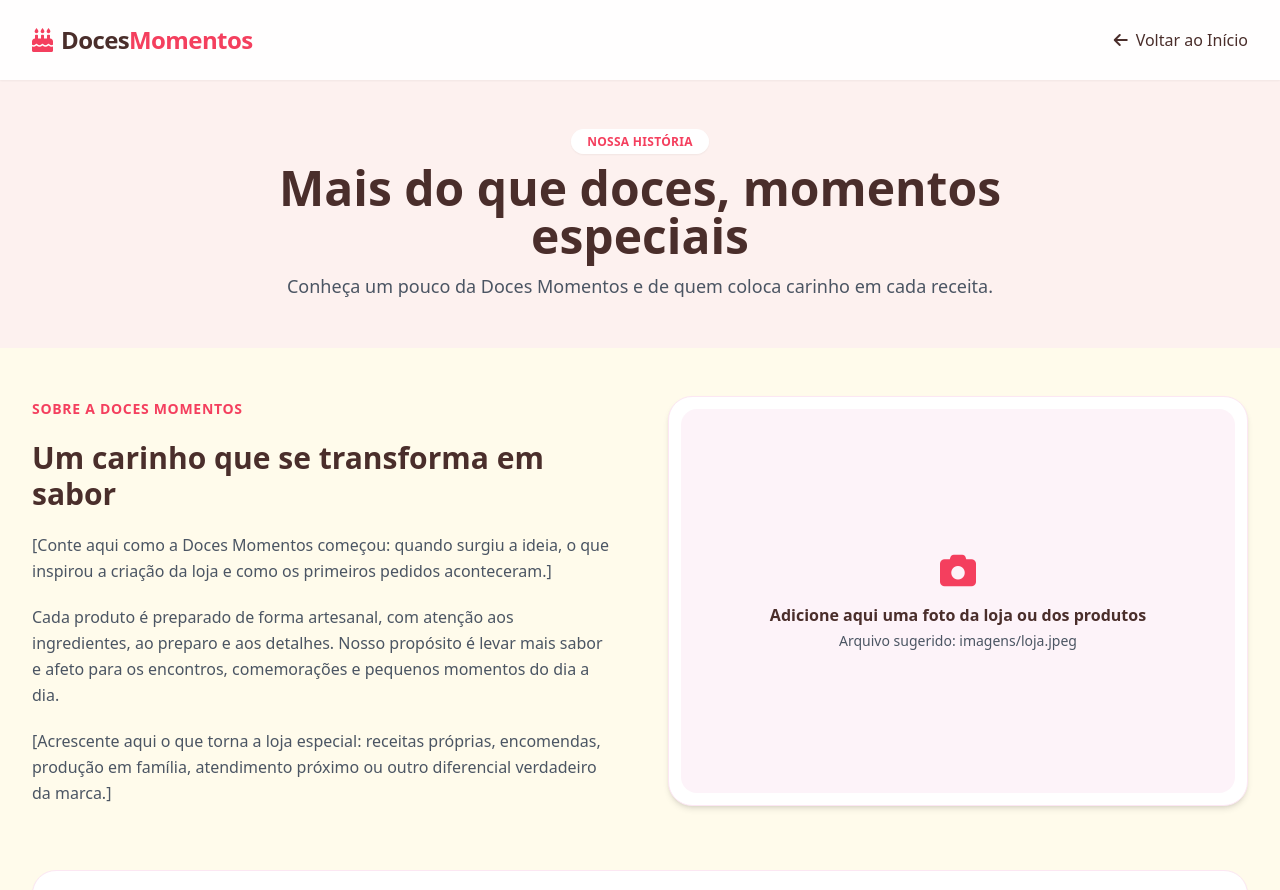
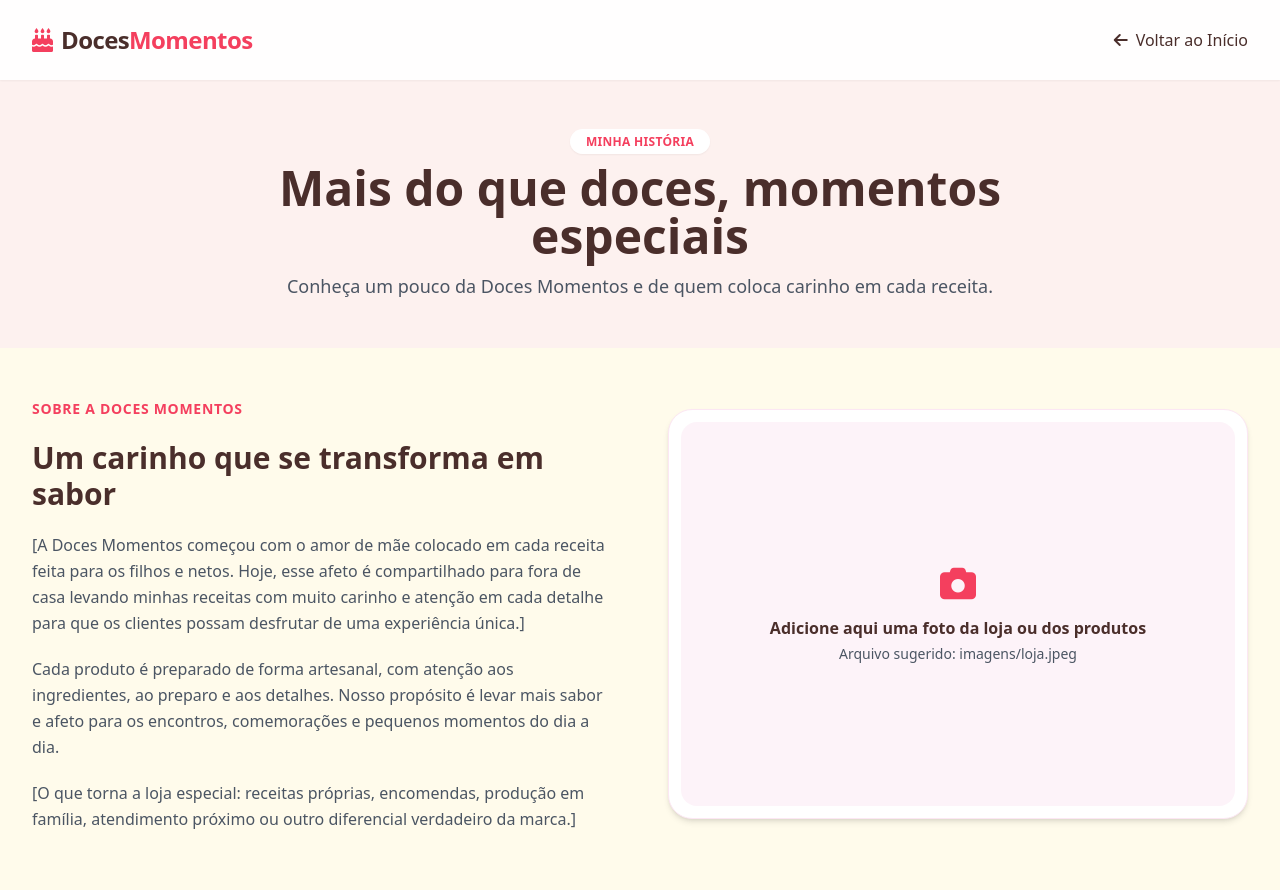
Before and after one commit to vctdini/landing-page, a plain HTML site: page sobre.html in a window 1280 px wide. Shown: the top 890 px of the page. Drawn offline with nearby package versions, Linux system fonts and the light colour scheme.

Commit message:
Acrescenta textos

```diff
--- a/sobre.html
+++ b/sobre.html
@@ -46,7 +46,7 @@
   <section class="pt-32 pb-12 bg-brand-pink/50 text-center px-4">
     <div class="max-w-3xl mx-auto space-y-3">
       <span class="bg-white text-brand-rose px-4 py-1 rounded-full text-xs font-bold tracking-wide uppercase shadow-sm">
-        Nossa história
+        Minha história
       </span>
       <h1 class="text-3xl sm:text-4xl lg:text-5xl font-extrabold text-brand-brown">
         Mais do que doces, momentos especiais
@@ -65,13 +65,13 @@
         <span class="text-brand-rose font-bold text-sm uppercase tracking-wider">Sobre a Doces Momentos</span>
         <h2 class="text-2xl sm:text-3xl font-bold text-brand-brown">Um carinho que se transforma em sabor</h2>
         <p class="text-gray-600 leading-relaxed">
-          [Conte aqui como a Doces Momentos começou: quando surgiu a ideia, o que inspirou a criação da loja e como os primeiros pedidos aconteceram.]
+          [A Doces Momentos começou com o amor de mãe colocado em cada receita feita para os filhos e netos. Hoje, esse afeto é compartilhado para fora de casa levando minhas receitas com muito carinho e atenção em cada detalhe para que os clientes possam desfrutar de uma experiência única.]
         </p>
         <p class="text-gray-600 leading-relaxed">
           Cada produto é preparado de forma artesanal, com atenção aos ingredientes, ao preparo e aos detalhes. Nosso propósito é levar mais sabor e afeto para os encontros, comemorações e pequenos momentos do dia a dia.
         </p>
         <p class="text-gray-600 leading-relaxed">
-          [Acrescente aqui o que torna a loja especial: receitas próprias, encomendas, produção em família, atendimento próximo ou outro diferencial verdadeiro da marca.]
+          [O que torna a loja especial: receitas próprias, encomendas, produção em família, atendimento próximo ou outro diferencial verdadeiro da marca.]
         </p>
       </div>
 
```
